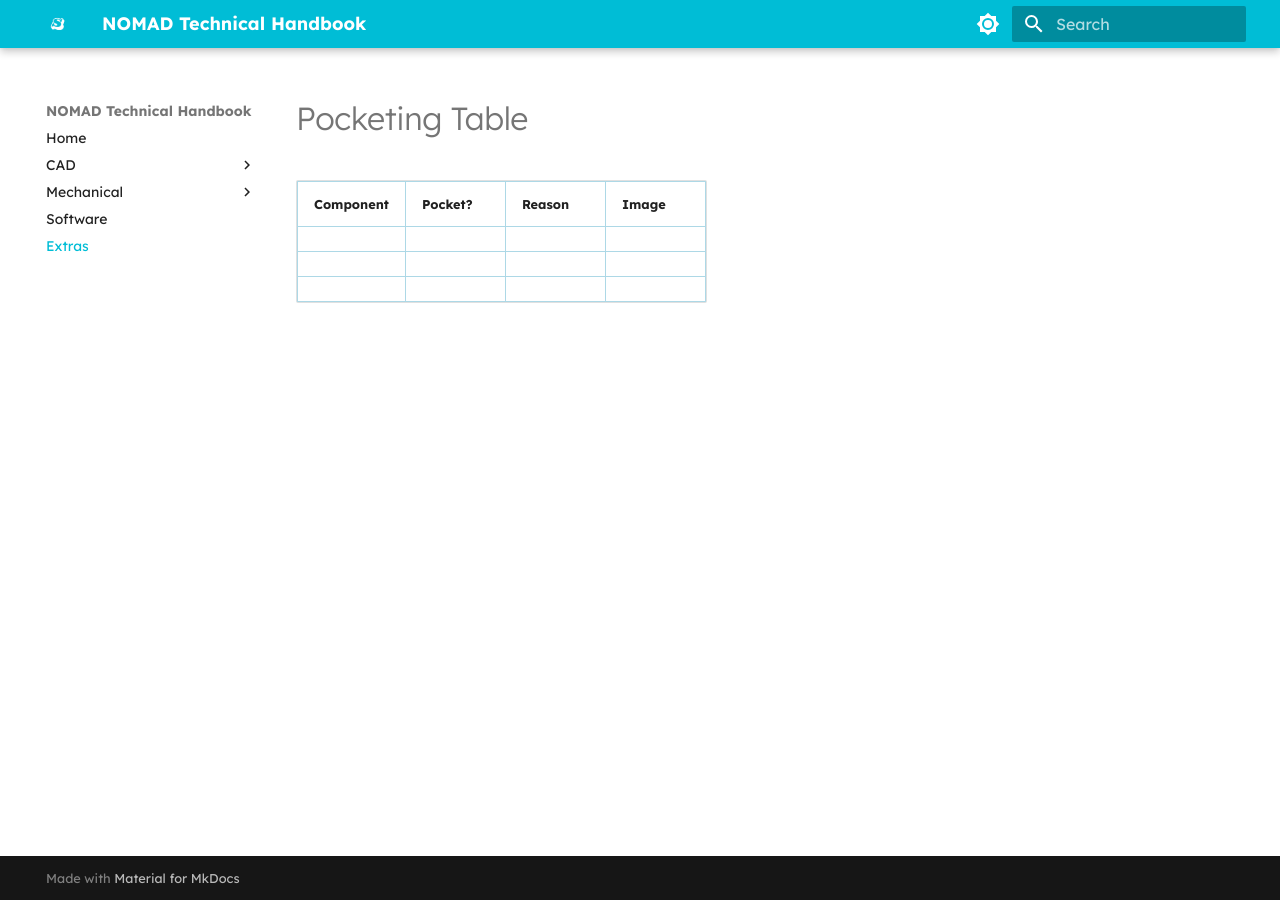
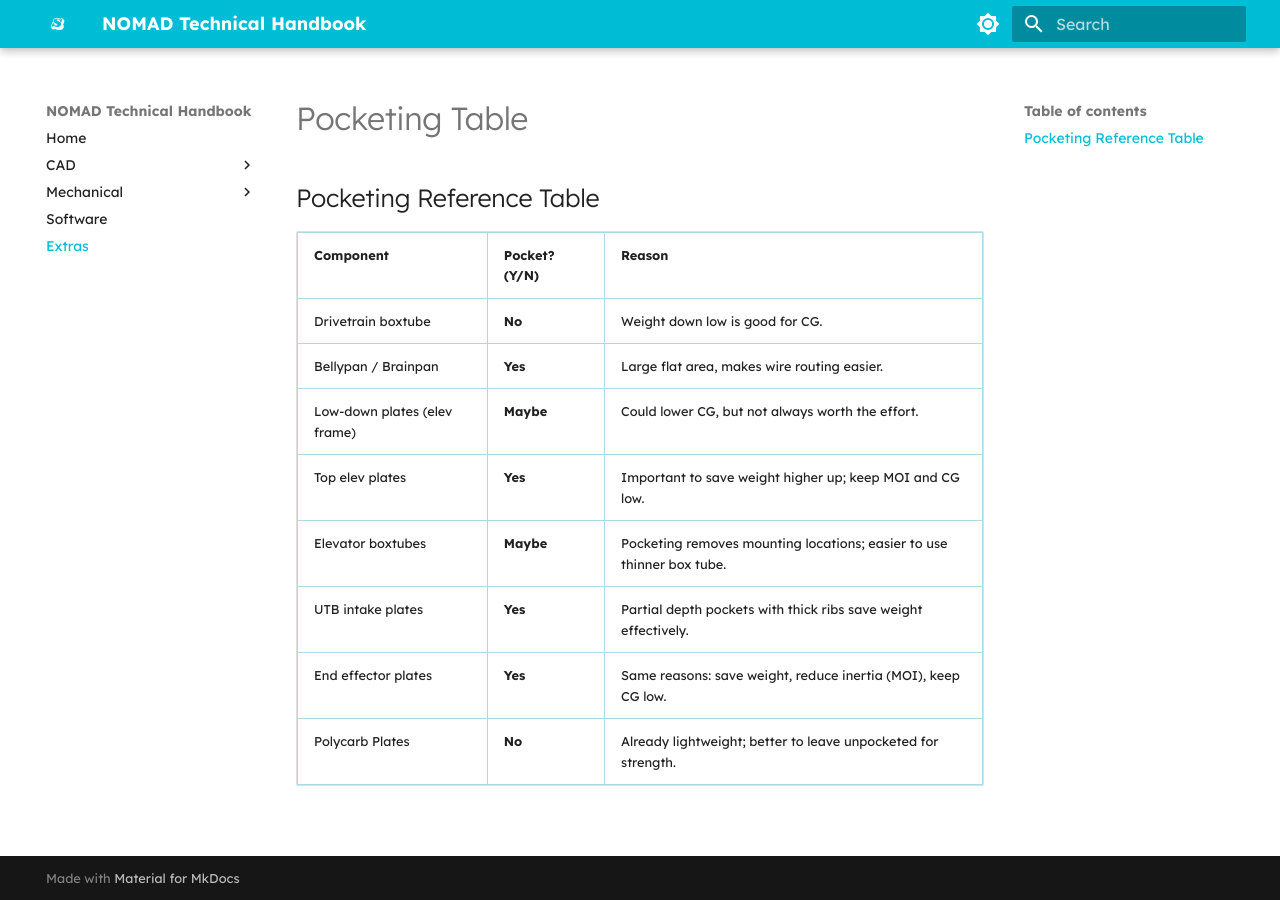
Before and after one commit to solstirling/NOMAD_handbook_2025, an MkDocs documentation site: the page built from docs/pocketingtable.md, in a window 1280 px wide. Built offline with MkDocs 1.6.1 and Material for MkDocs 9.7.7, drawn with Linux system fonts in a browser that asks for light colours.

```diff
--- a/docs/pocketingtable.md
+++ b/docs/pocketingtable.md
@@ -1,7 +1,14 @@
 # Pocketing Table
 
-| Component         | Pocket?   | Reason        | Image
-|-------------------|-----------|---------------|--------
-|                   |           |               |
-|                   |           |               |
-|                   |           |               |
+## Pocketing Reference Table
+
+| Component                     | Pocket? (Y/N) | Reason                                                                |
+|-------------------------------|---------------|-----------------------------------------------------------------------|
+| Drivetrain boxtube            | **No**        | Weight down low is good for CG.                                       |
+| Bellypan / Brainpan           | **Yes**       | Large flat area, makes wire routing easier.                           |
+| Low-down plates (elev frame)  | **Maybe**     | Could lower CG, but not always worth the effort.                      |
+| Top elev plates               | **Yes**       | Important to save weight higher up; keep MOI and CG low.              |
+| Elevator boxtubes             | **Maybe**     | Pocketing removes mounting locations; easier to use thinner box tube. |
+| UTB intake plates             | **Yes**       | Partial depth pockets with thick ribs save weight effectively.        |
+| End effector plates           | **Yes**       | Same reasons: save weight, reduce inertia (MOI), keep CG low.         |
+| Polycarb Plates               | **No**        | Already lightweight; better to leave unpocketed for strength.         |
```
Also changed, not shown: docs/pocketing.md (+7 -0 lines), 1 other file.
